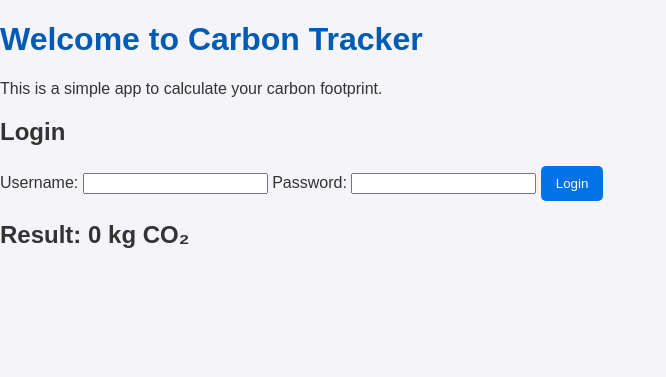
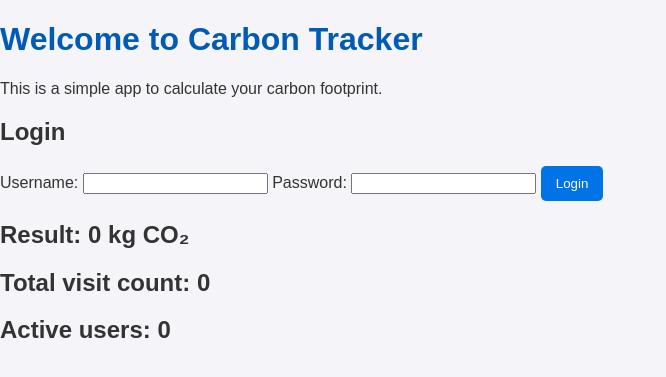
Before and after one commit to mikolajjch/Carbon-Footprint-Project-, a Flask app: page / in a window 1280 px wide. Shown: the top 377 px of the page, without its empty margins (0-666 px from the left). Run offline with Flask 3, Linux system fonts and the light colour scheme; some libraries are stand-ins or nearby versions.

Commit message:
dzialajace liczniki websocket

```diff
--- a/app/app.py
+++ b/app/app.py
@@ -12,19 +12,27 @@ app.config['SECRET_KEY'] = 'your_secret_key'
 socketio = SocketIO(app, cors_allowed_origins="*")
 
 ################ handlery websocket
+visit_count = 0
+active_users = 0
+
 @socketio.on("connect")
 def handle_connect():
-    print("Client connected")
-    emit("message", {"data": "Welcome to WebSocket Server!"})
+    global visit_count, active_users
+    visit_count += 1
+    active_users += 1
+    print(f"Client connected! Total visits: {visit_count}, Active users: {active_users}")
+    emit("update_visit_count", {"count": visit_count, "active_users": active_users}, broadcast=True)
 
 @socketio.on("disconnect")
 def handle_disconnect():
-    print("Client disconnected")
+    global active_users
+    active_users -= 1
+    print(f"Client disconnected! Active users: {active_users}")
+    emit("update_visit_count", {"count": visit_count, "active_users": active_users}, broadcast=True)
 
-@socketio.on("custom_event")
-def handle_custom_event(data):
-    print("Received data:", data)
-    emit("message", {"data": f"Echo: {data}"}, broadcast=True)
+@socketio.on("visit_count_request")
+def handle_visit_count_request():
+    emit("update_visit_count", {"count": visit_count, "active_users": active_users})
 
 ########################## definijca tokenów i admin ####### NA POCZATKU
 def token_required(f):
@@ -47,6 +55,7 @@ def token_required(f):
 
         return f(*args, **kwargs)
     return decorated
+
 def admin_required(f):
     @wraps(f)
     def decorated(*args, **kwargs):
@@ -54,6 +63,7 @@ def admin_required(f):
             return jsonify({"error": "Admin access required"}), 403
         return f(*args, **kwargs)
     return decorated
+
 ###########################################################################
 #Łączenie z bazą danych
 ###########################################################################
@@ -77,6 +87,7 @@ def close_connection(exception):
 
 def hash_password(password):
     return bcrypt.hashpw(password.encode('utf-8'), bcrypt.gensalt()).decode('utf-8')
+
 def verify_password(password, hashed_password):
     return bcrypt.checkpw(password.encode('utf-8'), hashed_password.encode('utf-8'))
 
@@ -244,3 +255,9 @@ def home():
         return render_template('index.html')
     except Exception as e:
         return f"Error rendering index.html: {e}", 500
+
+
+
+
+if __name__ == '__main__':
+    socketio.run(app, debug=True)
--- a/app/static/script.js
+++ b/app/static/script.js
@@ -1,4 +1,4 @@
-console.log("working...");
+const socket = io();
 
 document.getElementById("login-form").addEventListener("submit", async (e) => {
     e.preventDefault();
@@ -14,7 +14,6 @@ document.getElementById("login-form").addEventListener("submit", async (e) => {
         });
 
         const data = await response.json();
-
         if (response.ok) {
             localStorage.setItem("token", data.token);
             alert("Login successful!");
@@ -31,19 +30,14 @@ document.getElementById("login-form").addEventListener("submit", async (e) => {
 
 document.getElementById("carbon-form").addEventListener("submit", async (e) => {
     e.preventDefault();
-
     const token = localStorage.getItem("token");
     if (!token) {
         alert("Please log in first");
         return;
     }
-
     const category = document.getElementById("category").value;
     const activity = document.getElementById("activity").value;
     const value = document.getElementById("value").value;
-
-    console.log("Sending data:", { activity_type: category, choice: activity, value: parseFloat(value) });
-
     try {
         const response = await fetch('/api/emissions', {
             method: 'POST',
@@ -89,3 +83,8 @@ document.addEventListener("DOMContentLoaded", () => {
         document.getElementById("logout-btn").style.display = "block";
     }
 });
+
+socket.on("update_visit_count", (data) => {
+    document.getElementById("visit-count").textContent = data.count;
+    document.getElementById("active-users").textContent = data.active_users;
+});
--- a/app/templates/index.html
+++ b/app/templates/index.html
@@ -51,6 +51,12 @@
         <h2>Result: <span id="emission-result">0</span> kg CO₂</h2>
     </div>
 
+    <div>
+        <h2>Total visit count: <span id="visit-count">0</span></h2>
+        <h2>Active users: <span id="active-users">0</span></h2>
+    </div>
+
+    <script src="https://cdnjs.cloudflare.com/ajax/libs/socket.io/4.0.1/socket.io.js"></script>
     <script src="{{ url_for('static', filename='script.js') }}"></script>
 
     <script>
```
Also changed, not shown: users.db.
